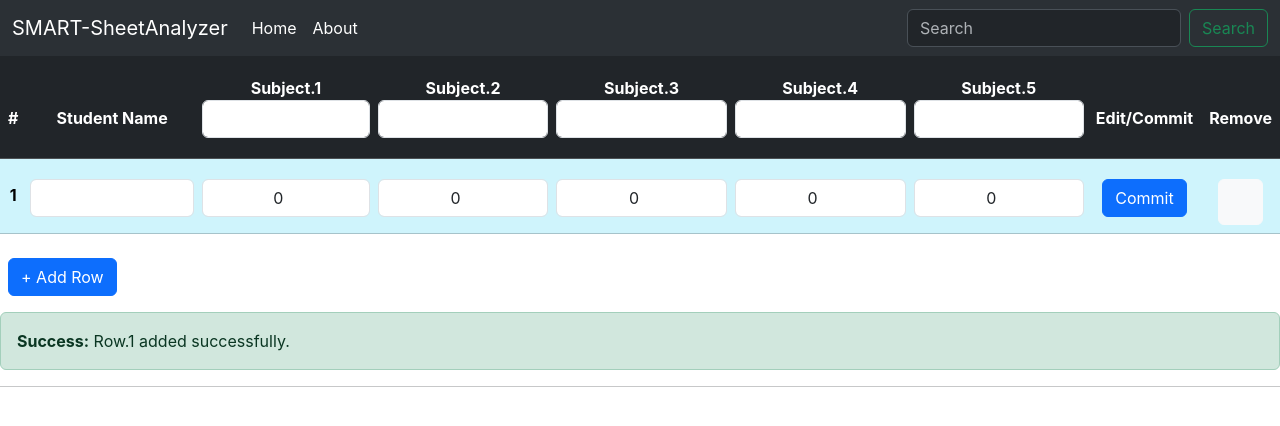
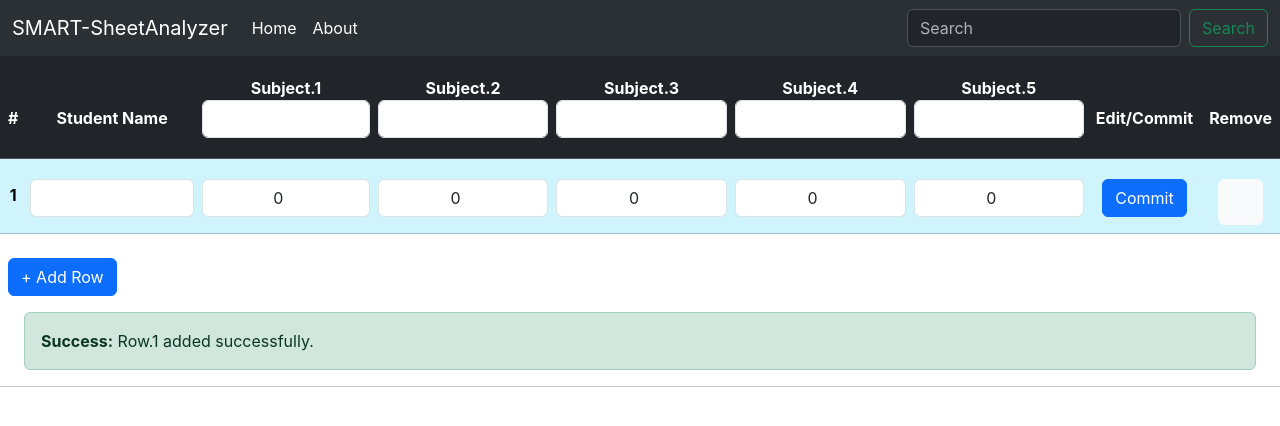
Before and after one commit to Faisal-Mujtaba-Saleem/Smart-SheetAnalyzer, a React (Create React App) app: page / in a window 1280 px wide. Both pictures are taken after a click on the element "+ Add Row". Shown: the top 426 px of the page. Built offline with nearby package versions, Linux system fonts and the light colour scheme.

Commit message:
Update Alert.jsx

```diff
--- a/src/components/Alert.jsx
+++ b/src/components/Alert.jsx
@@ -6,7 +6,7 @@ export default function Alert(props) {
     }
     return (
         <>
-            <div className={`alert alert-${props.customAlert.type} my-2`} role="alert">
+            <div className={`alert alert-${props.customAlert.type} my-2 mx-4 `} role="alert" style={{ display: 'block', width: 'auto' }}>
                 <strong>{`${capitalize(props.customAlert.type)}`}:
                 </strong>{` ${props.customAlert.msg} `}
                 {
```
